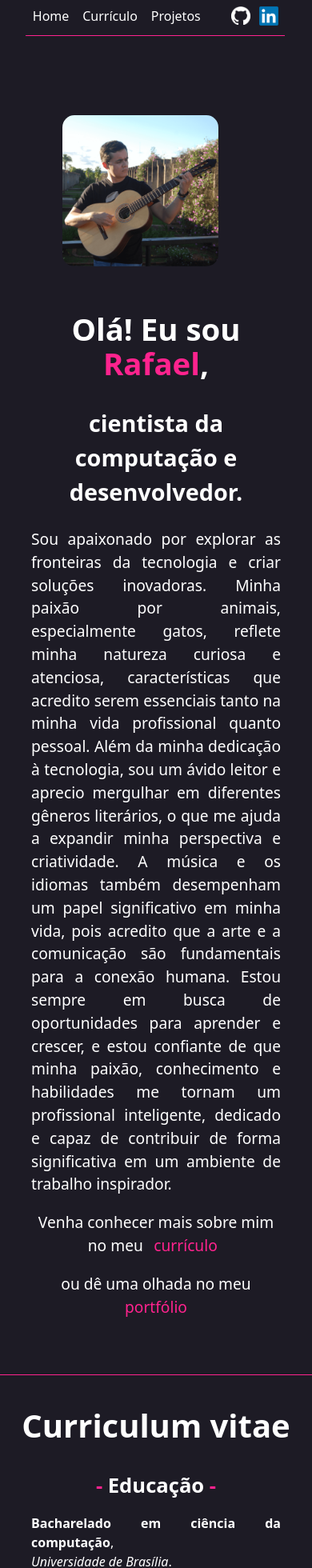
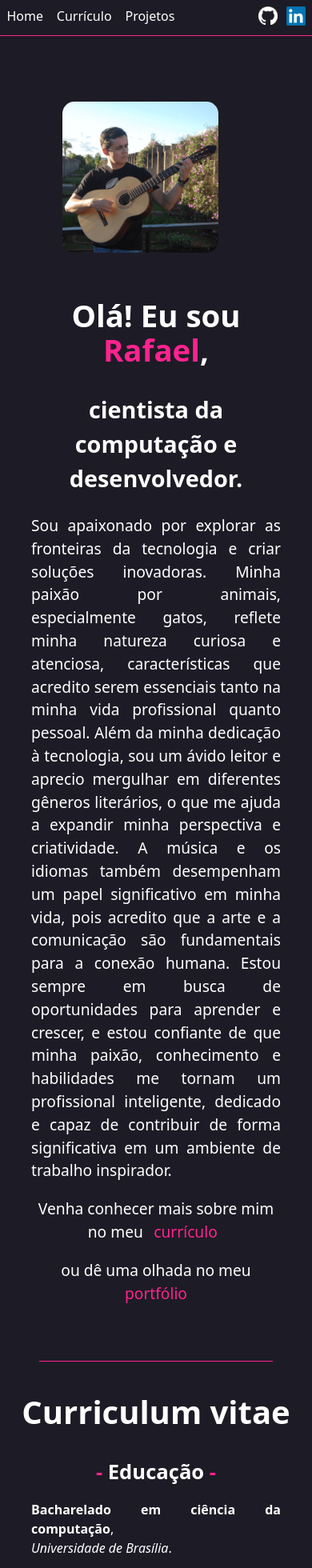
Before and after one commit to mrafaelr/mrafaelr.github.io, a React (Vite) app: page / in a window 390 px wide. Shown: the top 1960 px of the page at 80% size. Built offline with nearby package versions, Linux system fonts and the light colour scheme.

Commit message:
fix navbar underflow

```diff
--- a/src/About.jsx
+++ b/src/About.jsx
@@ -29,7 +29,6 @@ function Bio() {
 export default function About() {
     return(
       <section id="about-content">
-        <hr />
         <img src="./pic.webp" alt="" id="headshot" />
         <Bio />
       </section>
--- a/src/App.css
+++ b/src/App.css
@@ -59,5 +59,6 @@ hr {
     background-color: #FF238E;
     height: 1px;
     border: none;
+    width: 75vw;
   }
 }
--- a/src/Nav.css
+++ b/src/Nav.css
@@ -91,8 +91,8 @@ nav>ul>li>#active:hover {
     position: fixed;
     display: flex;
     top: 0px;
-    left: 8.3vw;
-    width: 83vw;
+    width: 100vw;
+    left: 0;
     margin-bottom: 0.5vh;
     padding-top: 0.5vh;
     justify-content: space-between;
--- a/src/Nav.jsx
+++ b/src/Nav.jsx
@@ -18,7 +18,6 @@ export default function Nav() {
             </a>
           </div>
         </nav>
-        <hr />
     </header>
     );
   }
```
